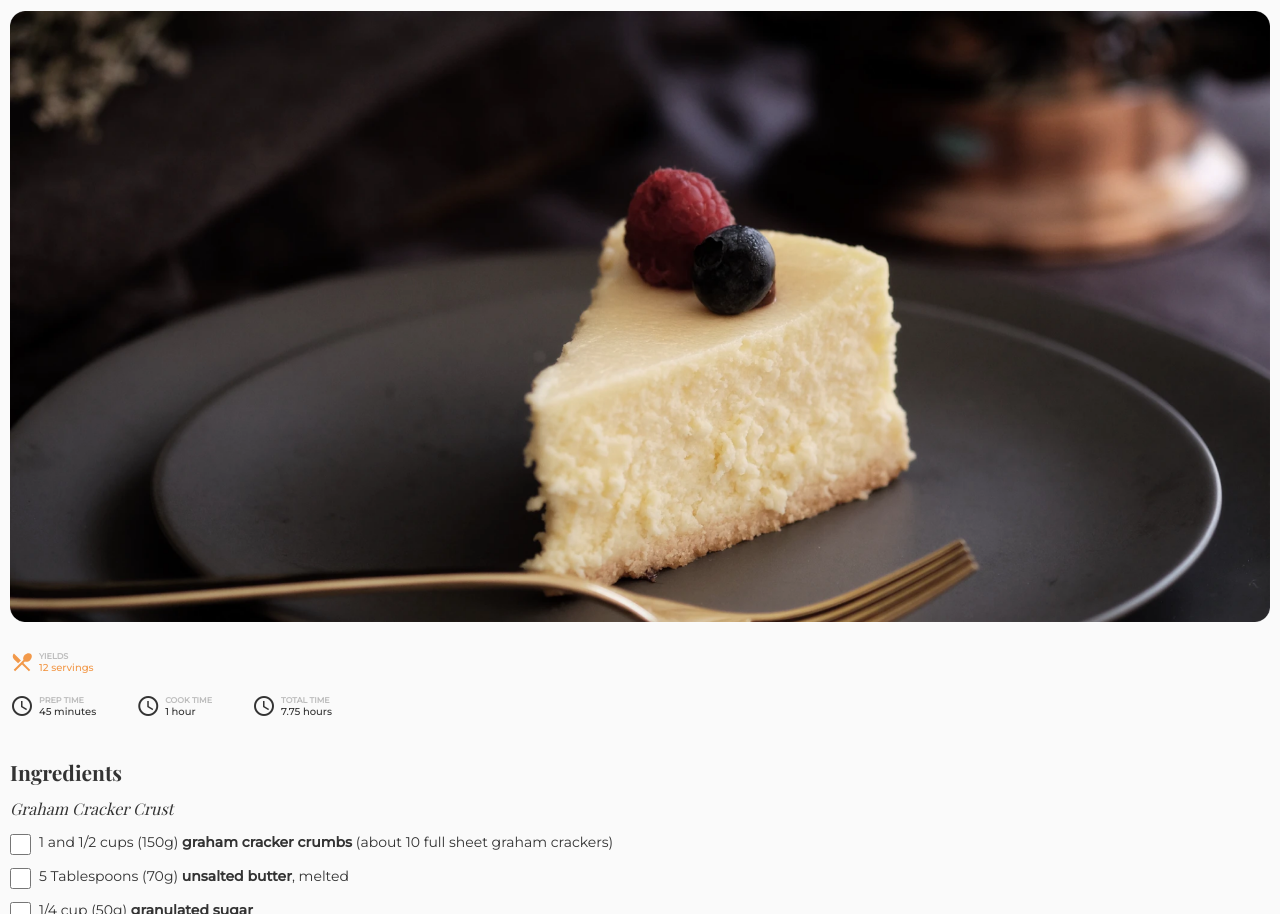
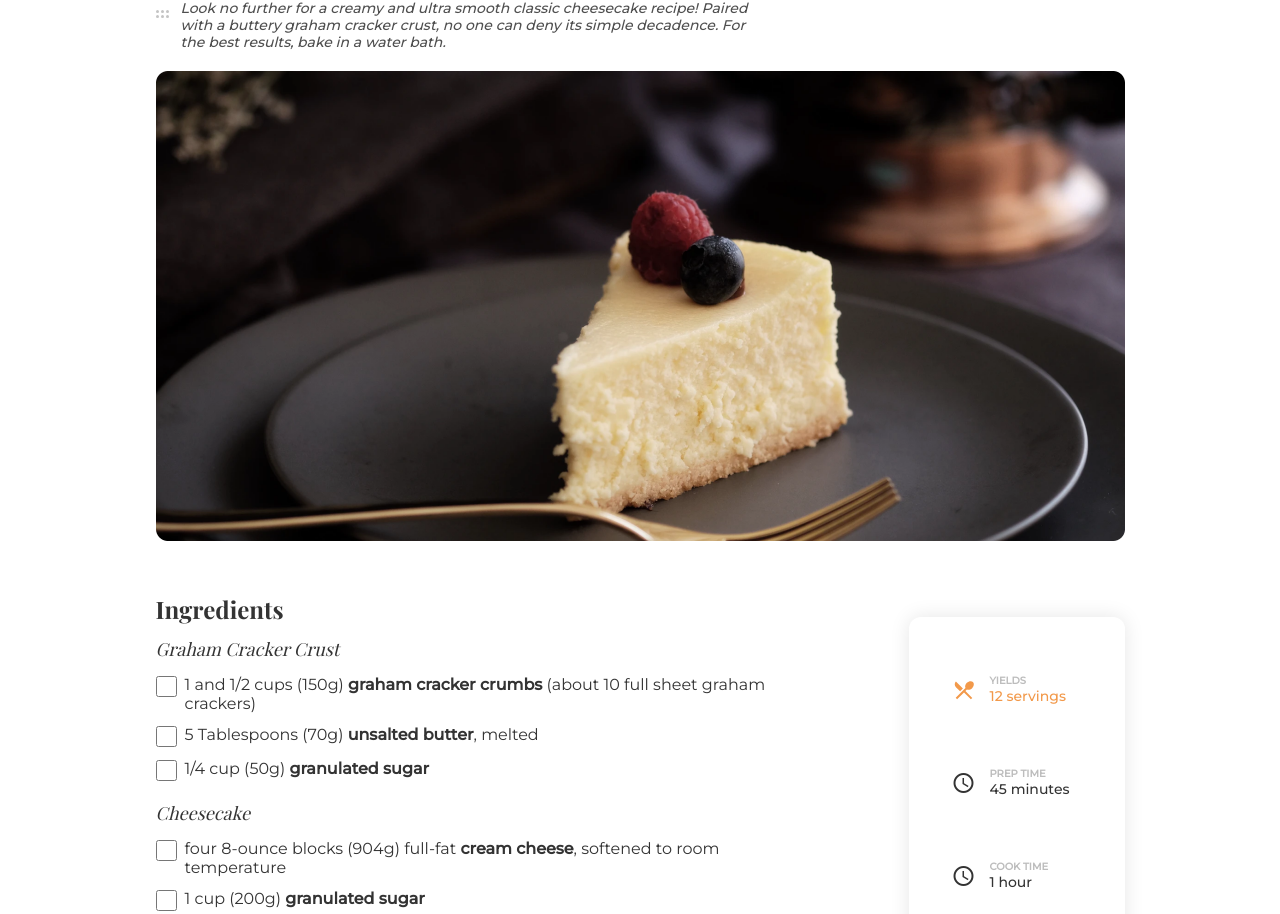
Before and after one commit to Yeshua7dm/recipe-page, a plain HTML site: page index.html in a window 1280 px wide. Shown: the part 88-1002 px from the top of the page. Drawn offline with nearby package versions, Linux system fonts and the light colour scheme.

Commit message:
completed responsive design

```diff
--- a/index.html
+++ b/index.html
@@ -49,11 +49,6 @@
             <p><span>total time</span><span>7.75 hours</span></p>
           </div>
         </div>
-
-
-
-
-
       </aside>
       <section>
         <div class="ingredients">
@@ -185,12 +180,12 @@
           </div>
         </div>
       </section>
-      <p class="italic faded">
-        Source: <br>
-        <a href="https://sallysbakingaddiction.com/classic-cheesecake/" target="_blank"
-          rel="noopener noreferrer"></a>https://sallysbakingaddiction.com/classic-cheesecake/
-      </p>
     </main>
+    <p class="italic faded">
+      Source: <br class="hide">
+      <a href="https://sallysbakingaddiction.com/classic-cheesecake/" target="_blank"
+        rel="noopener noreferrer"></a>https://sallysbakingaddiction.com/classic-cheesecake/
+    </p>
     <footer>
       <p>created by <span class="underline">yeshua7dm</span> - <a href="http://devChallenges.io" target="_blank"
           rel="noopener">devChallenges.io</a></p>
--- a/style.css
+++ b/style.css
@@ -12,7 +12,6 @@
 }
 body {
   background-color: #fafafa;
-  font-size: 1.4rem;
   font-weight: 400;
 }
 .f12 {
@@ -20,6 +19,10 @@ body {
   line-height: 1.5rem;
   color: #4f4f4f;
   margin-bottom: 2rem;
+}
+main {
+  display: flex;
+  flex-direction: column;
 }
 h1,
 h2,
@@ -41,6 +44,7 @@ h4 {
 }
 .container {
   margin: 2rem 1rem;
+  font-size: 1.4rem;
 }
 .bold {
   font-weight: 700;
@@ -148,7 +152,93 @@ aside div {
   align-items: center;
   margin-bottom: 2rem;
   column-gap: 0.5rem;
+  cursor: pointer;
 }
 .orange {
   color: #f2994a;
 }
+
+/* media for width 768px and above */
+@media screen and (min-width: 768px) {
+  body {
+    background-color: white;
+  }
+  .container {
+    /* margin: auto; */
+    margin-right: 3rem;
+    margin-left: 3rem;
+    max-width: 969px;
+    font-size: 1.6rem;
+  }
+  h1 {
+    font-size: 4.8rem;
+  }
+  .instructions h1 {
+    font-size: 2.4rem;
+  }
+  .f12 {
+    font-size: 1.4rem;
+    max-width: 59.2rem;
+    line-height: 1.7rem;
+  }
+  h2 {
+    font-size: 2.4rem;
+    line-height: 3.2rem;
+  }
+  h4 {
+    font-size: 1.8rem;
+    line-height: 2.4rem;
+  }
+  footer {
+    font-size: 1.4rem;
+  }
+  main {
+    flex-direction: row-reverse;
+    margin-top: 4.8rem;
+    column-gap: 5rem;
+  }
+  aside {
+    border-radius: 0.2rem;
+    box-shadow: 0px 0px 2rem rgba(0, 0, 0, 0.1);
+    border-radius: 1.2rem;
+    min-width: 21.6rem;
+    width: 21.6rem;
+    align-items: flex-start;
+    display: flex;
+    flex-direction: column;
+    row-gap: 4.2rem;
+    padding: 5.7rem 4.3rem 0 4.3rem;
+    height: fit-content;
+  }
+  aside p span:first-of-type {
+    font-size: 1rem;
+  }
+
+  aside p span:last-of-type {
+    font-size: 1.4rem;
+  }
+  aside .time {
+    flex-direction: column;
+    row-gap: 4.2rem;
+    align-items: flex-start;
+  }
+  aside div {
+    column-gap: 1.4rem;
+  }
+  .faded {
+    font-size: 1.6rem;
+  }
+  .hide {
+    display: none;
+  }
+}
+
+@media screen and (min-width: 969px) {
+  .container {
+    max-width: 969px;
+    margin: auto;
+  }
+  main {
+    column-gap: 11rem;
+  }
+}
```
